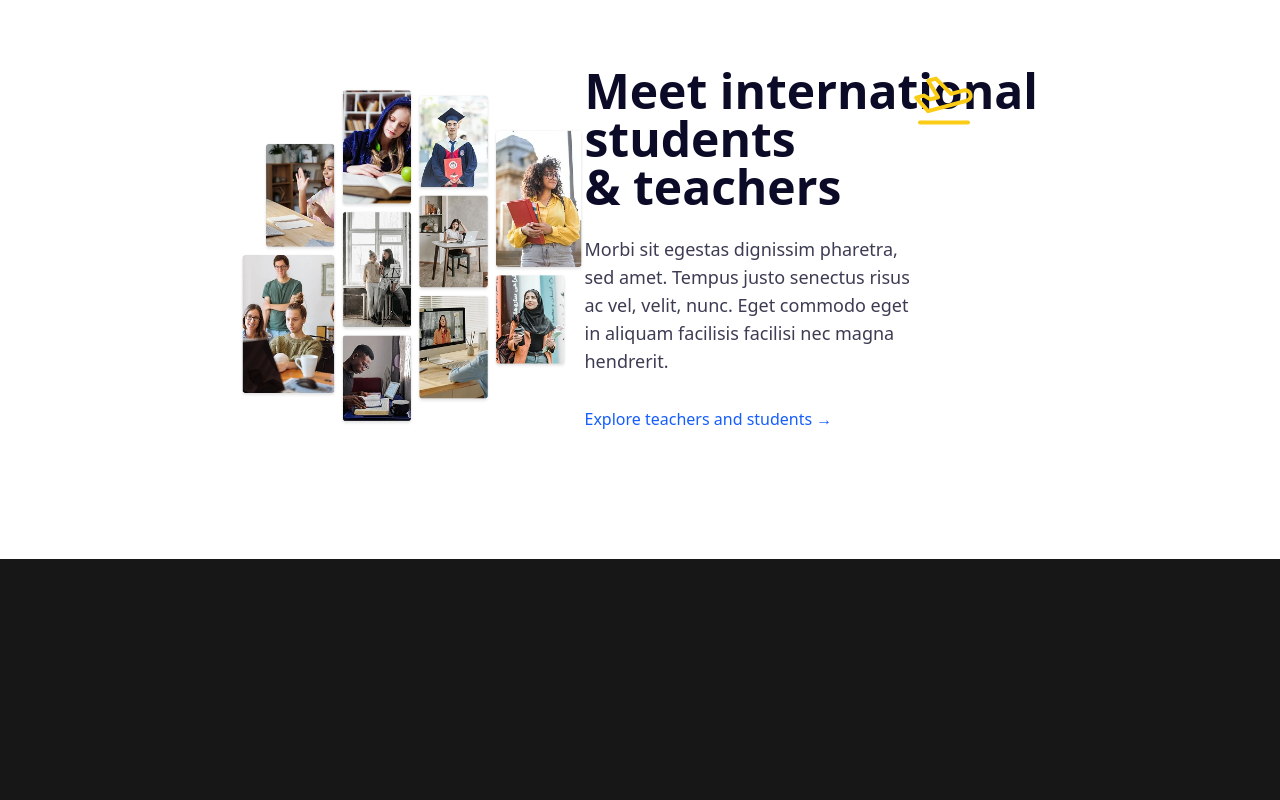
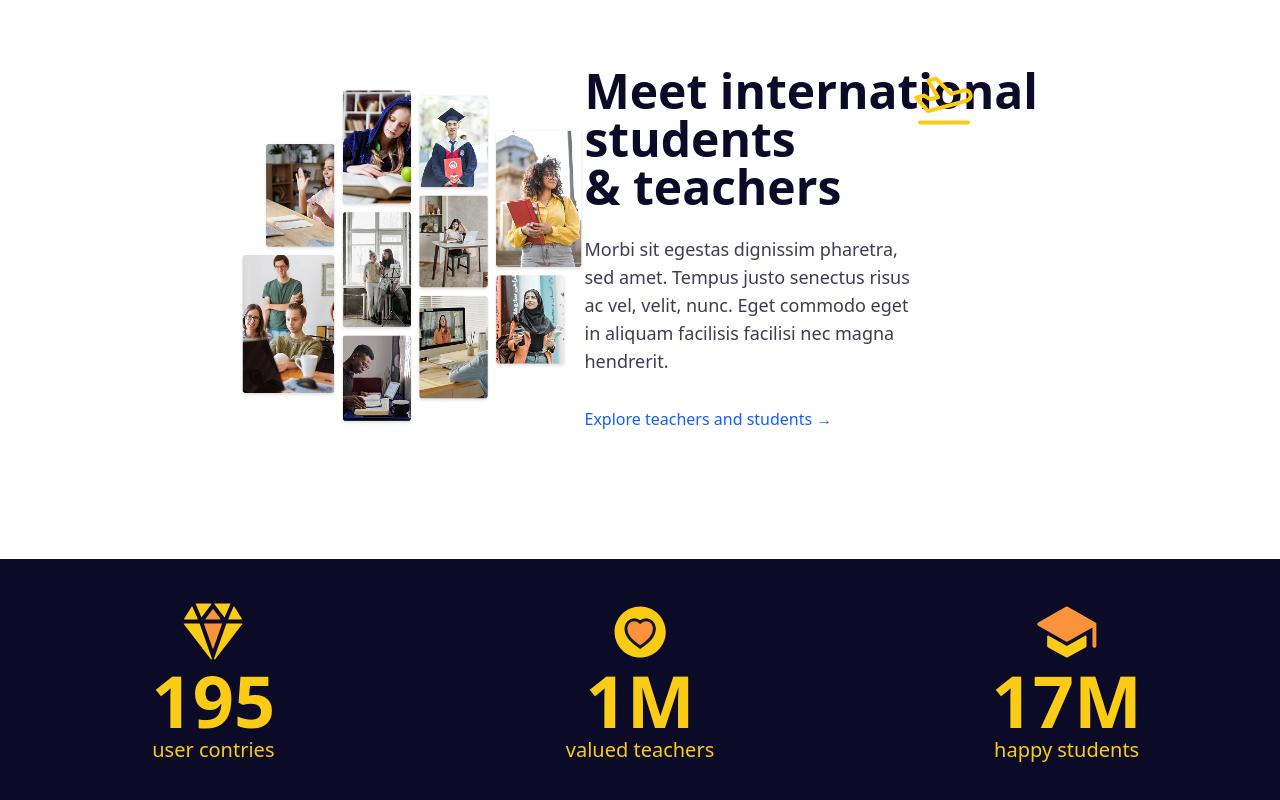
Before and after one commit to Kelwinpin/UTeach, a Next.js app: page / in a window 1280 px wide. Shown: the part 2261-3061 px from the top of the page. Before the commit the page ends 2820 px from the top, so only its background shows below. Built offline with nearby package versions, Linux system fonts and the light colour scheme.

Commit message:
add section

```diff
--- a/src/app/page.js
+++ b/src/app/page.js
@@ -2,6 +2,7 @@ import Explore from "@/components/Explore";
 import FAQ from "@/components/FAQ";
 import Header from "@/components/Header";
 import Hero from "@/components/Hero";
+import Info from "@/components/Info";
 import Slider from "@/components/Slider";
 
 export default function Home() {
@@ -12,6 +13,7 @@ export default function Home() {
       <FAQ />
       <Slider />
       <Explore />
+      <Info />
     </>
   );
 }
--- /dev/null
+++ b/src/components/Info/index.jsx
@@ -0,0 +1,39 @@
+import Image from "next/image";
+
+export default function Info() {
+  const infos = [
+    {
+      title: "user contries",
+      number: "195",
+      iconPath: "/diamond.svg",
+    },
+    {
+      title: "valued teachers",
+      number: "1M",
+      iconPath: "/heart-circle-sharp.svg",
+    },
+    {
+      title: "happy students",
+      number: "17M",
+      iconPath: "/school.svg",
+    },
+  ];
+  return (
+    <section className="bg-[#0B0B28] flex md:flex-row flex-col items-center justify-center h-full w-full">
+      {
+        infos.map((info, index) => (
+          <div key={index} className="flex flex-col items-center justify-center w-full md:w-1/2 lg:w-1/3 px-6 py-10">
+            <Image
+              src={info.iconPath}
+              alt={`${info.title} icon`}
+              width={64}
+              height={64}
+            />
+            <p className="text-[#FACC15] md:text-7xl text-6xl font-bold">{info.number}</p>
+            <p className="text-[#FACC15] text-xl font-medium">{info.title}</p>
+          </div>
+        ))
+      }
+    </section>
+  );
+}
```
